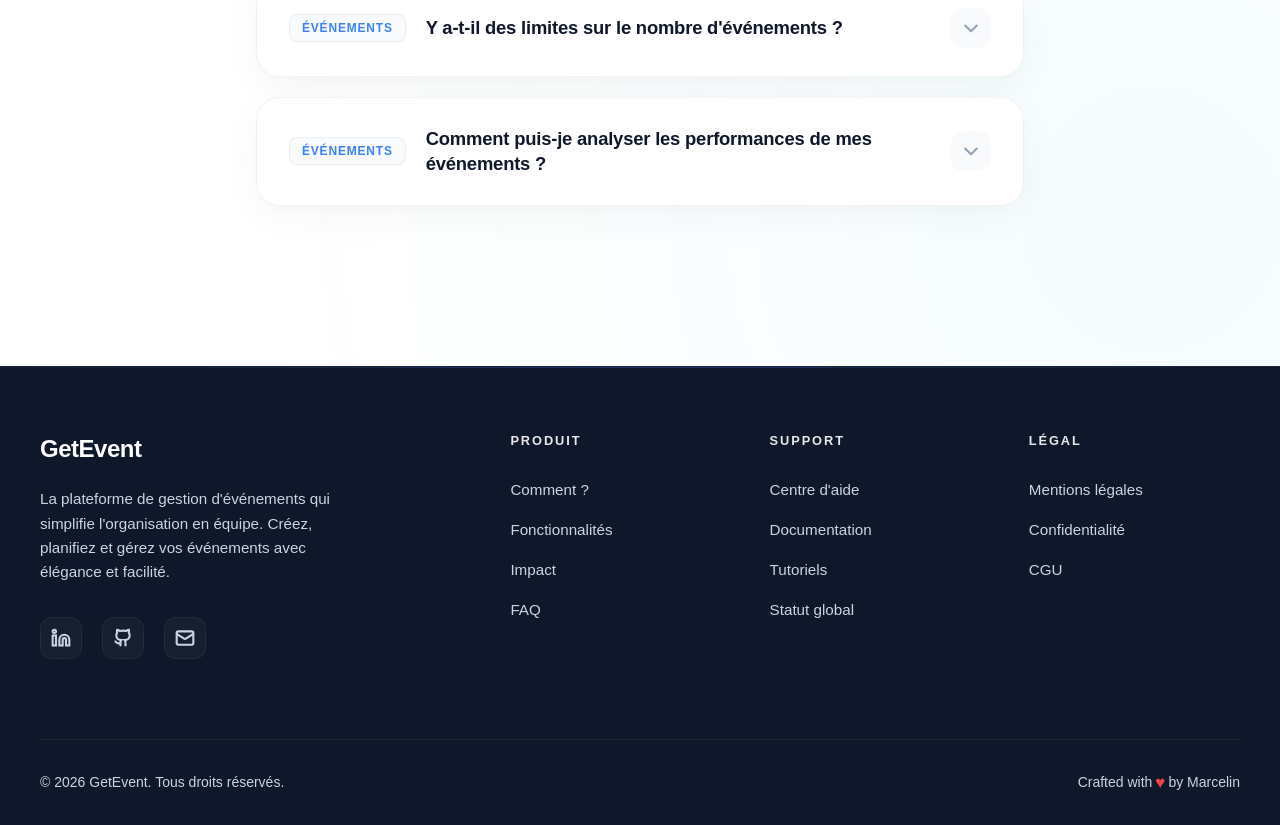
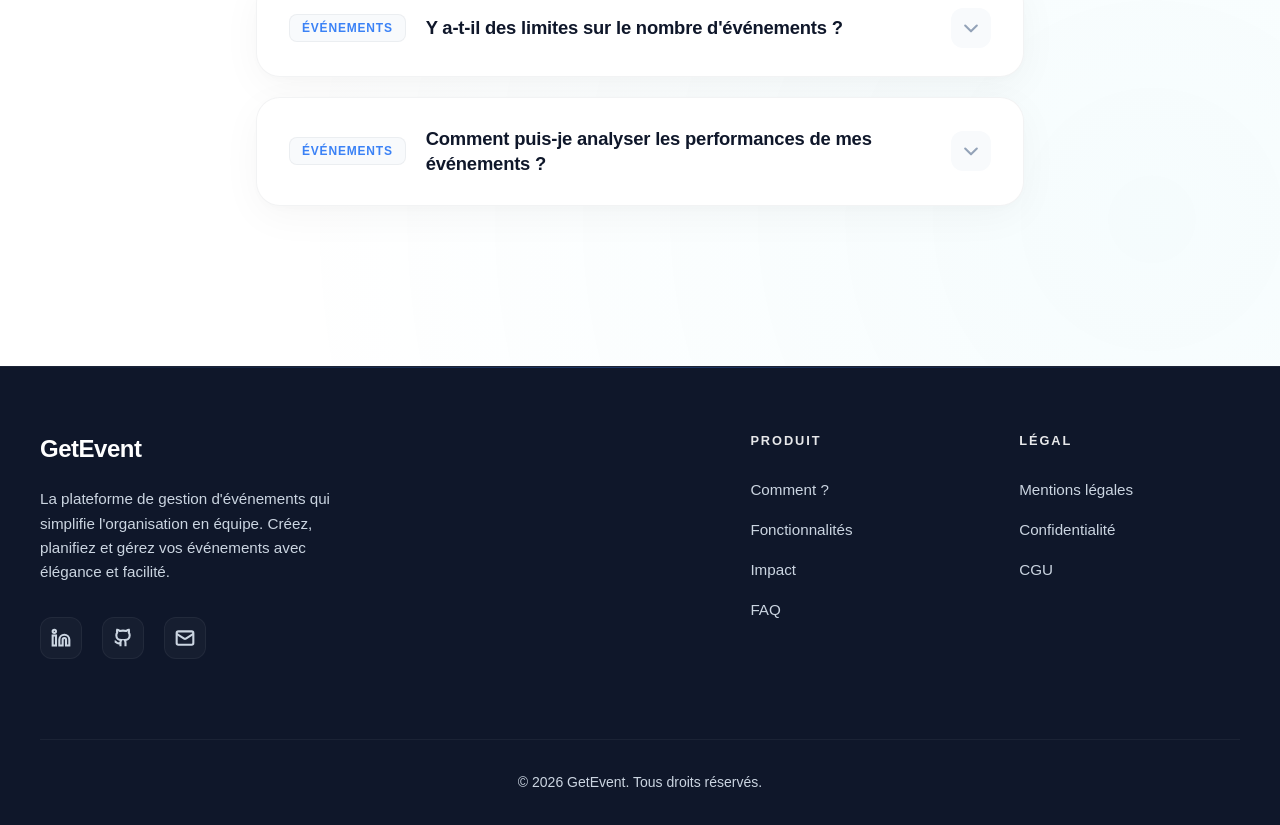
Before and after one commit to GetEvents/GetEvent_front, a Next.js app: page / in a window 1280 px wide. Shown: the part 5758-6583 px from the top of the page. Built offline with nearby package versions, Linux system fonts and the light colour scheme; no server answers.

Commit message:
fix : amélioration des messages de notification et ajustement du style du footer

```diff
--- a/src/actions/event/index.ts
+++ b/src/actions/event/index.ts
@@ -214,11 +214,16 @@ export async function joinEvent(
     message?: string;
     data?: { paymentUrl?: string };
   };
+  const paymentUrl = payload.data?.paymentUrl;
 
   return {
     error: false,
-    message: payload.message || "Redirection...",
-    paymentUrl: payload.data?.paymentUrl,
+    message:
+      payload.message ||
+      (paymentUrl
+        ? "Redirection vers le paiement..."
+        : "Inscription confirmée. Votre billet est disponible dans vos participations."),
+    paymentUrl,
   };
 }
 
--- a/src/app/events/[id]/EventActions.tsx
+++ b/src/app/events/[id]/EventActions.tsx
@@ -49,7 +49,7 @@ export default function EventActions({
     joinMutation.mutate(eventId, {
       onSuccess: (result) => {
         if (result.error) return notify(result.message, "error");
-        notify(result.message, "success");
+        notify(result.message, result.paymentUrl ? "info" : "success");
         if (result.paymentUrl) return window.location.assign(result.paymentUrl);
         router.refresh();
       },
--- a/src/components/ui/Footer/Bar_page.tsx
+++ b/src/components/ui/Footer/Bar_page.tsx
@@ -109,24 +109,6 @@ export default function Footer({ currentUser }: FooterProps) {
           </div>
 
           <div className={styles.footerCol}>
-            <h3>Support</h3>
-            <ul>
-              <li>
-                <button>Centre d&apos;aide</button>
-              </li>
-              <li>
-                <button>Documentation</button>
-              </li>
-              <li>
-                <button>Tutoriels</button>
-              </li>
-              <li>
-                <button>Statut global</button>
-              </li>
-            </ul>
-          </div>
-
-          <div className={styles.footerCol}>
             <h3>Légal</h3>
             <ul>
               <li>
@@ -144,9 +126,6 @@ export default function Footer({ currentUser }: FooterProps) {
 
         <div className={styles.bottomBar}>
           <p>© 2026 GetEvent. Tous droits réservés.</p>
-          <div className={styles.credit}>
-            Crafted with <span className={styles.heart}>♥</span> by Marcelin
-          </div>
         </div>
       </div>
     </footer>
--- a/src/components/ui/Footer/Footer.module.scss
+++ b/src/components/ui/Footer/Footer.module.scss
@@ -103,7 +103,7 @@
   margin-bottom: 5rem;
 
   @media (min-width: 1024px) {
-    grid-template-columns: 2fr 1fr 1fr 1fr;
+    grid-template-columns: 3fr 1fr 1fr;
   }
 }
 
@@ -196,7 +196,7 @@
   padding-top: 2rem;
   border-top: 1px solid rgba(255, 255, 255, 0.05);
   display: flex;
-  justify-content: space-between;
+  justify-content: center;
   align-items: center;
   color: #cbd5e1;
   font-size: 0.875rem;
```
